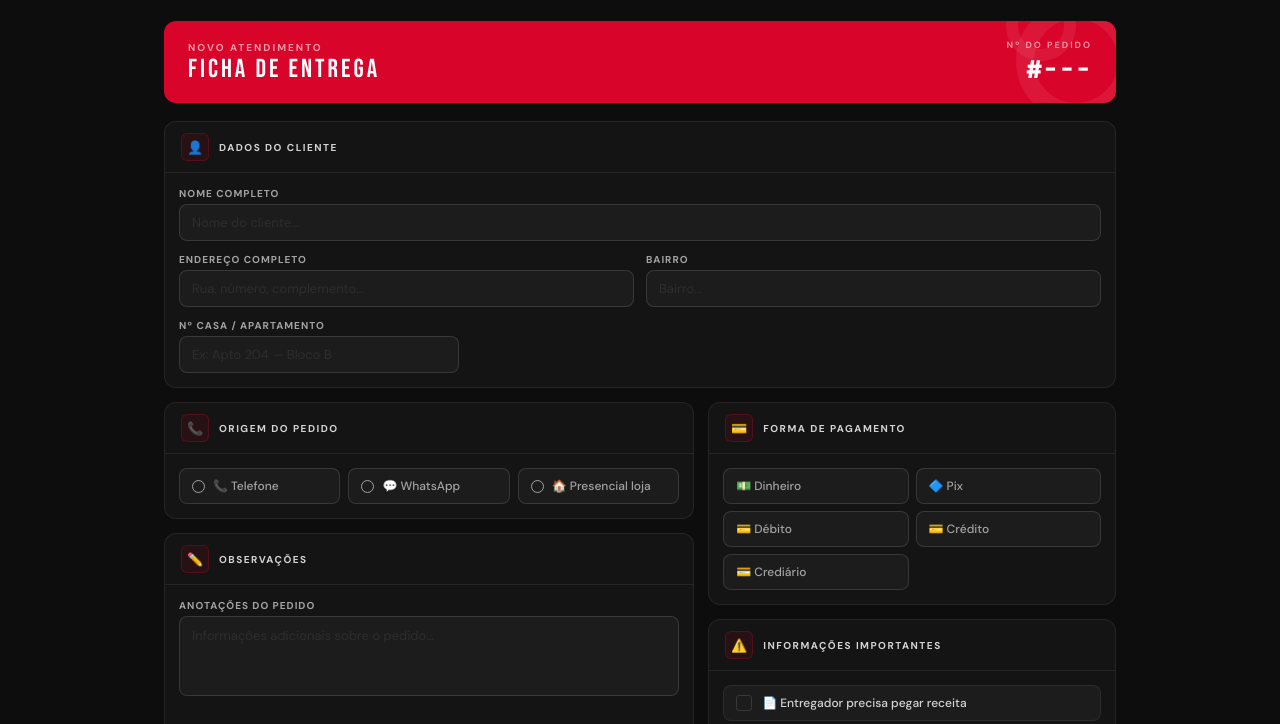
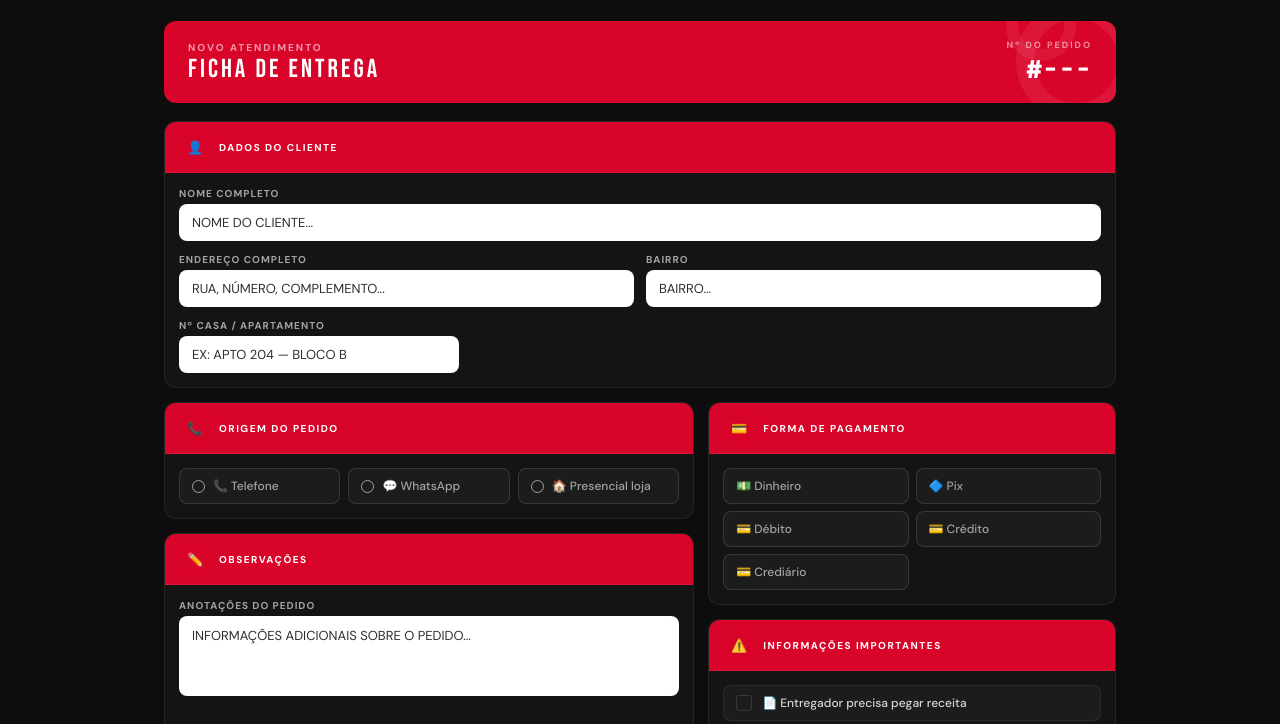
Before and after one commit to atakadofarmabalcao-oss/farmacia-online, a website: page public/index.html in a window 1280 px wide. Shown: the part 59-783 px from the top of the page. Drawn offline with nearby package versions, Linux system fonts and the light colour scheme; no server answers; a web font is replaced by a local one.

Commit message:
mmudeiacordefundo

```diff
--- a/public/index.html
+++ b/public/index.html
@@ -58,9 +58,9 @@ body{font-family:'DM Sans',sans-serif;background:var(--black);color:var(--white)
 
 /* ── CARDS ── */
 .card{background:var(--b2);border:1px solid var(--border);border-radius:var(--rl);overflow:hidden;}
-.card-hd{display:flex;align-items:center;gap:10px;padding:11px 16px;border-bottom:1px solid var(--border);}
+.card-hd{display:flex;align-items:center;gap:10px;padding:11px 16px;border-bottom:1px solid var(--border);background:  var(--red);}
 .card-ico{width:28px;height:28px;background:var(--red-dim);border:1px solid rgba(217,4,41,.25);border-radius:6px;display:flex;align-items:center;justify-content:center;font-size:13px;flex-shrink:0;}
-.card-ht{font-size:10px;font-weight:700;letter-spacing:1.5px;text-transform:uppercase;color:var(--w3);}
+.card-ht{font-size:10px;font-weight:700;letter-spacing:1.5px;text-transform:uppercase;color: #fff;}
 .card-bd{padding:14px;display:flex;flex-direction:column;gap:12px;}
 
 /* ── FORM GRID ── */
@@ -71,11 +71,14 @@ body{font-family:'DM Sans',sans-serif;background:var(--black);color:var(--white)
 /* ── FIELDS ── */
 .fld{display:flex;flex-direction:column;gap:4px;}
 .flbl{font-size:10px;font-weight:700;letter-spacing:1px;text-transform:uppercase;color:var(--w4);}
-.finp{background:var(--b3);border:1px solid var(--border2);border-radius:var(--r);padding:9px 12px;font-size:13px;font-family:'DM Sans';color:var(--white);outline:none;transition:border-color .18s,box-shadow .18s;width:100%;}
+.finp{background:(--b3);border:1px solid var(--border2);border-radius:var(--r);padding:9px 12px;font-size:13px;font-family:'DM Sans';color:black;outline:none;transition:border-color .18s,box-shadow .18s;width:100%;}
 .finp::placeholder{color:var(--b5);}
 .finp:focus{border-color:var(--red);box-shadow:0 0 0 3px var(--red-glow);}
 textarea.finp{resize:none;min-height:80px;line-height:1.5;}
-
+.finp,
+textarea.finp{
+    text-transform: uppercase;
+}
 /* ── RADIO ── */
 .rrow{display:flex;gap:8px;}
 .ropt{flex:1;border:1px solid var(--border2);border-radius:var(--r);padding:9px 12px;cursor:pointer;display:flex;align-items:center;gap:8px;font-size:12px;font-weight:500;color:var(--w4);transition:all .18s;background:var(--b3);user-select:none;}
@@ -396,7 +399,11 @@ textarea.finp{resize:none;min-height:80px;line-height:1.5;}
 <script>
 const socket = io();
 let orders=[], filt='todos', sOrig='', sPay='';
-
+document.querySelectorAll('.finp').forEach(el => {
+    el.addEventListener('input', () => {
+        el.value = el.value.toUpperCase();
+    });
+});
 // ── CONEXÃO ──
 socket.on('connect',()=>{
   document.getElementById('cdot').classList.add('on');
```
